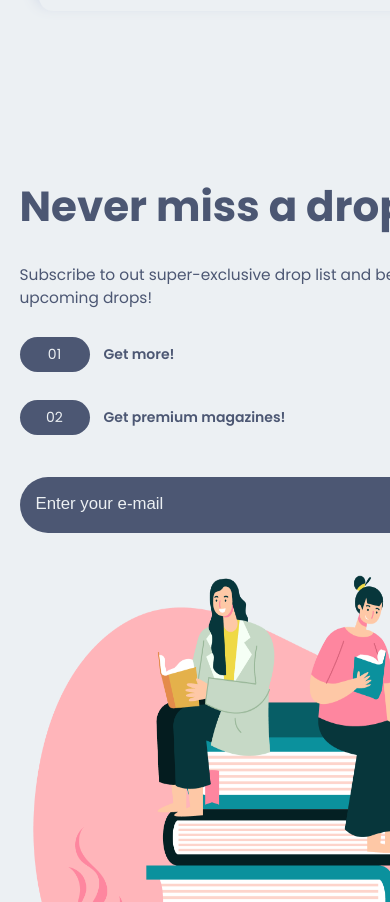
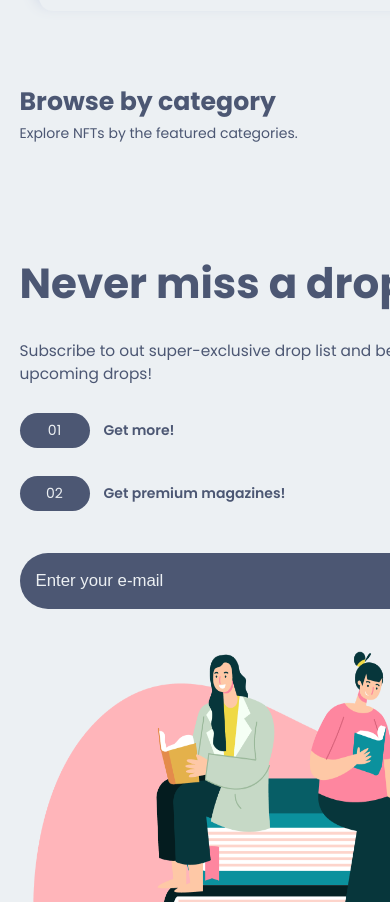
Before and after one commit to MarePet/nft-marketplace-template, a Next.js app: page / in a window 390 px wide. Shown: the part 2878-3780 px from the top of the page. Built offline with nearby package versions, Linux system fonts and the light colour scheme.

Commit message:
Dodata komponenta Title

```diff
--- /dev/null
+++ b/components/Title/Title.jsx
@@ -0,0 +1,18 @@
+import React from 'react'
+
+//INTERNAL IMPORT
+import Style from './Title.module.css'
+
+
+const Title = ({heading,paragraph}) => {
+  return (
+    <div className={Style.Title}>
+        <div className={Style.Title_Box}>
+           <h2>{heading}</h2>
+           <p>{paragraph}</p>
+        </div>
+    </div>
+  )
+}
+
+export default Title
--- /dev/null
+++ b/components/Title/Title.module.css
@@ -0,0 +1,23 @@
+.Title{
+    width: 100%;
+}
+
+.Title_Box{
+    width: 80%;
+    margin: 0 auto;
+}
+
+.Title_Box h2{
+    font-size: 3rem;
+    line-height: 0;
+}
+
+@media screen and (max-width: 426px) {
+    .Title_Box{
+        width: 90%;
+    }
+    .Title_Box h2{
+        font-size: 1.8rem;
+        line-height: 0;
+    }
+}
--- a/components/component.js
+++ b/components/component.js
@@ -5,5 +5,15 @@
 import Service from "./Service/Service";
 import BigNFTSlider from "./BigNFTSlider/BigNFTSlider";
 import Subscribe from "./Subscribe/Subscribe";
+import Title from "./Title/Title";
 
-export {Button,Footer,NavBar, Hero, Service, BigNFTSlider,Subscribe}
+export {
+    Button,
+    Footer,
+    NavBar,
+    Hero,
+    Service,
+    BigNFTSlider,
+    Subscribe,
+    Title
+}
--- a/pages/index.js
+++ b/pages/index.js
@@ -2,7 +2,7 @@
 
 //INTERNAL IMPORT
 import Style from '../styles/index.module.css';
-import { Hero , Service, BigNFTSlider, Subscribe} from '@/components/component';
+import { Hero , Service, BigNFTSlider, Subscribe, Title} from '@/components/component';
 
 
 const Home = () => {
@@ -11,6 +11,8 @@
       <Hero/>
       <Service/>
       <BigNFTSlider/>
+      <Title heading="Browse by category"
+      paragraph="Explore NFTs by the featured categories. "/>
       <Subscribe/>
     </div>
   )
```
